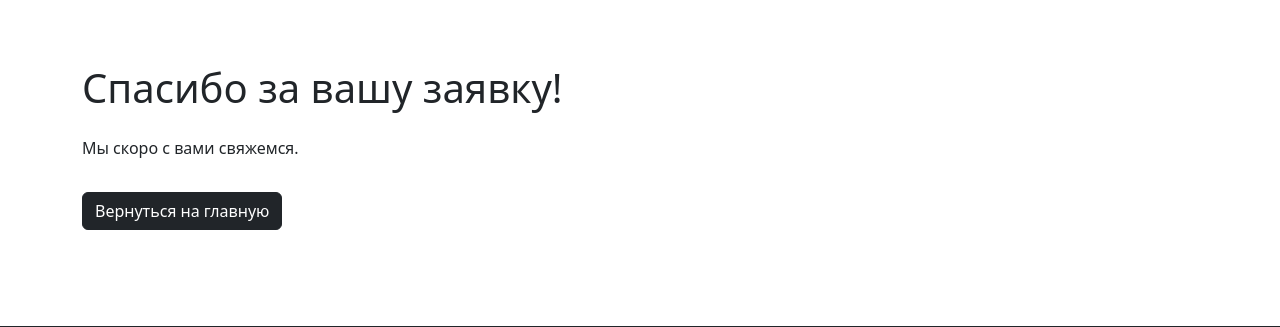
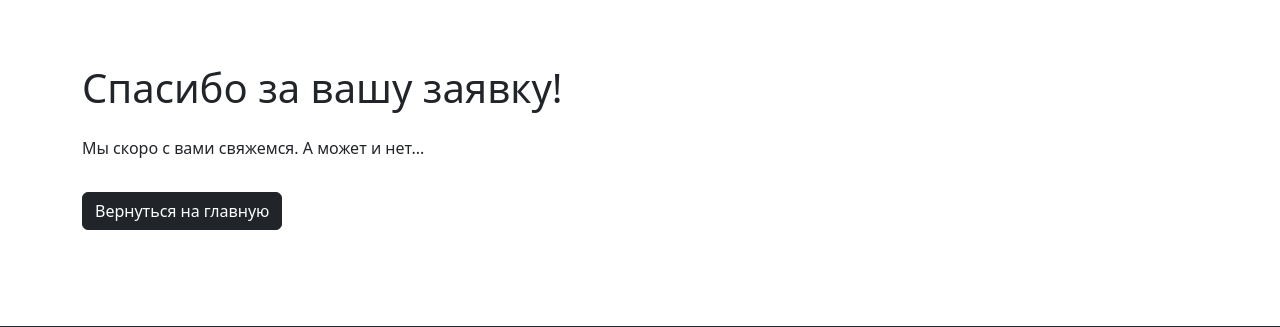
Before and after one commit to VladimirMonin/django_consult_422, a Django app: page /thanks/ in a window 1280 px wide. Shown: the part 56-383 px from the top of the page. Run offline with Django 5.2, Linux system fonts and the light colour scheme.

Commit message:
style: обновлено сообщение на странице благодарности, добавлено новое предложение для улучшения пользовательского опыта

```diff
--- a/core/templates/thanks.html
+++ b/core/templates/thanks.html
@@ -3,7 +3,7 @@
 {% block content %}
 <div class="container py-5">
   <h1 class="mb-4">Спасибо за вашу заявку!</h1>
-  <p>Мы скоро с вами свяжемся.</p>
+  <p>Мы скоро с вами свяжемся. А может и нет...</p>
   <a href="/" class="btn btn-dark mt-3">Вернуться на главную</a>
 </div>
 {% endblock %}
```
